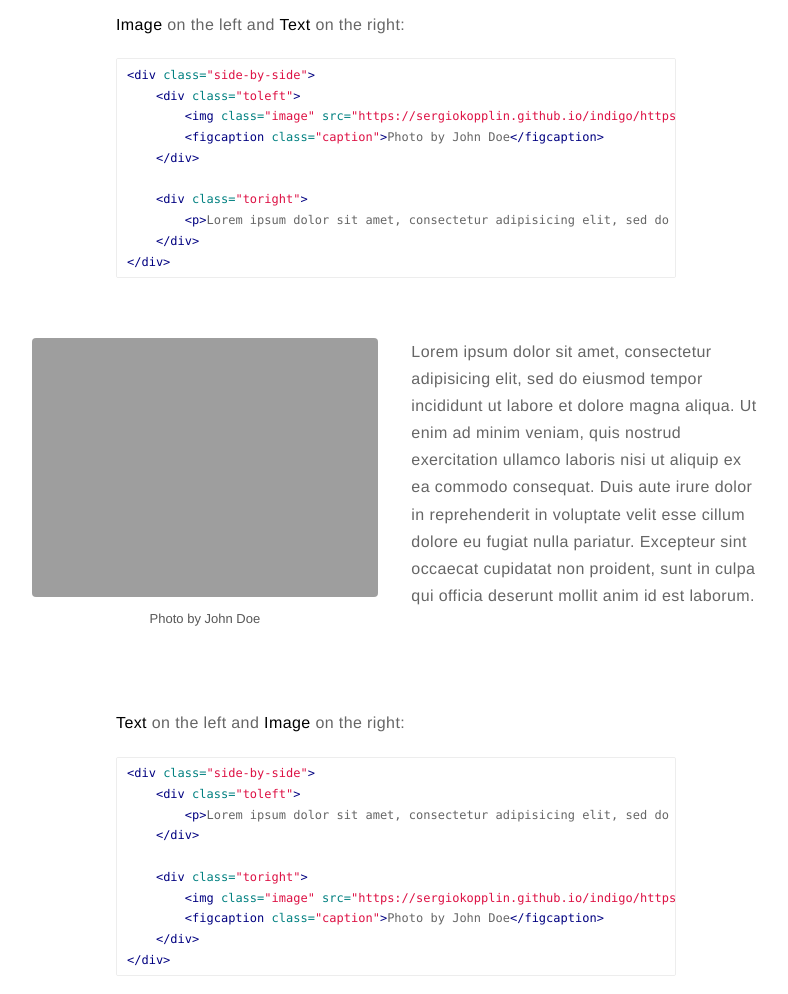
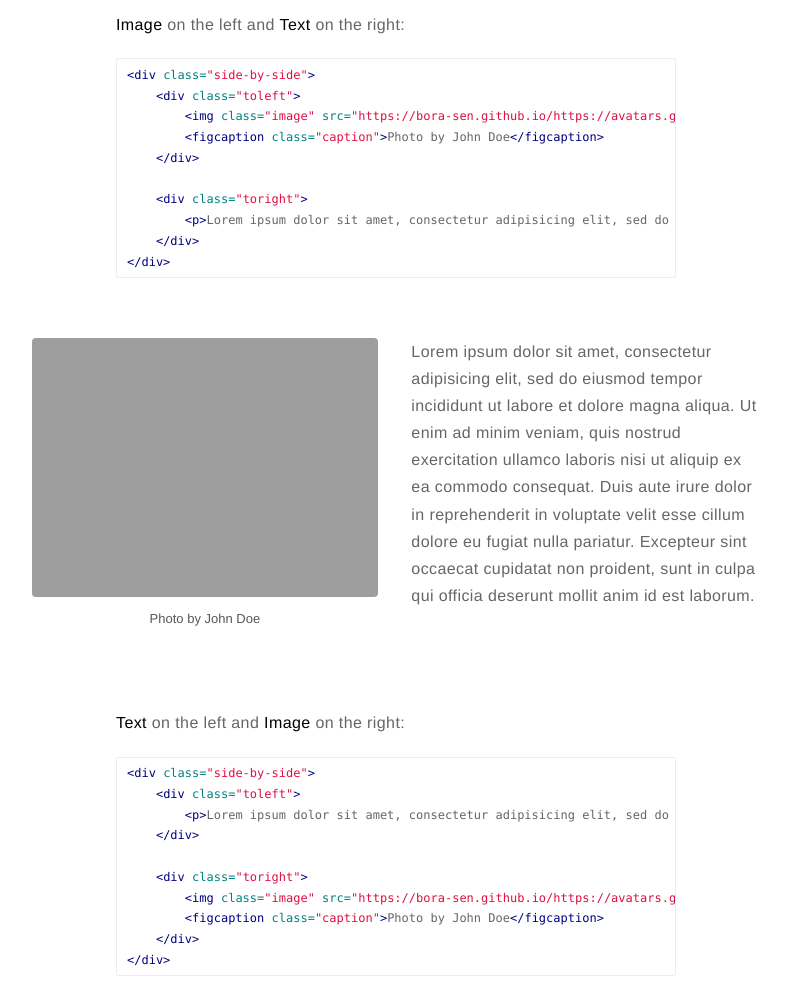
Before and after one commit to bora-sen/bora-sen.github.io, a Jekyll site: the page built from _posts/2015-02-24-markdown-extra-components.md, in a window 1280 px wide and 1400 px high, scrolled down 1070 px. Shown: the part 151-1145 px from the top of the window, without its empty margins (244-1032 px from the left). Built offline with Jekyll 4.4.1, drawn with Linux system fonts in a browser that asks for light colours; nearby versions of some CDN libraries; part of the change alters nothing that is shown.

Commit message:
update url

```diff
--- a/_config.yml
+++ b/_config.yml
@@ -20,7 +20,7 @@ resume: false
 resume-external: true
 resume-url: https://google.com/?q=my+resume
 
-url: https://sergiokopplin.github.io/indigo
+url: https://bora-sen.github.io
 # your url: https://USERNAME.github.io
 
 permalink: /:title/
```
